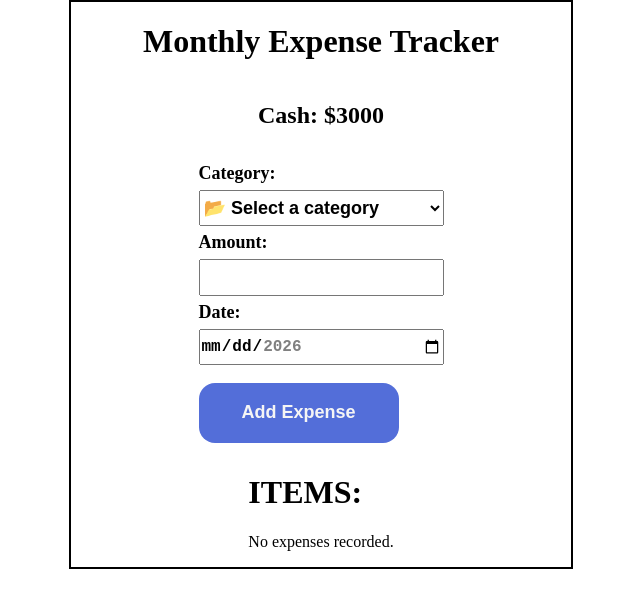
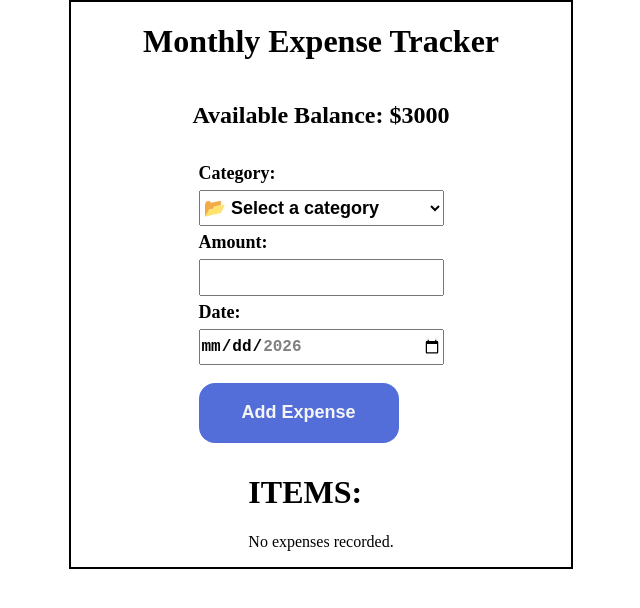
Before and after one commit to 0daysleft/React--Expense-Tracker, a React (Vite) app in the folder expense tracker/: page / in a window 1280 px wide. Shown: the top 608 px of the page, without its empty margins (319-959 px from the left). Built offline with nearby package versions, Linux system fonts and the light colour scheme.

Commit message:
changed amount description

```diff
--- a/expense tracker/src/App.jsx
+++ b/expense tracker/src/App.jsx
@@ -22,7 +22,7 @@ function App() {
     if (category == "")
       return alert("Category cannot be empty, Please choose a category");
     if (amount <= 0) return alert("Amount cannot be empty");
-    if (date == "") return new Date().toLocaleDateString();
+    if (date == "") setDate(new Date().toLocaleDateString());
 
     setExpenses((prev) => {
       const newExpense = { category, amount, date };
@@ -32,16 +32,15 @@ function App() {
       const total = updated.reduce((sum, item) => sum + item.amount, 0);
       setCash(3000 - total);
 
-
       return updated;
     });
 
     // document.getElementById("category").value = null;
-    // document.getElementById("amount").value = "";
+    document.getElementById("amount").value = "";
     // document.getElementById("date").value = "";
     setCategory("");
-    setAmount("");
-    setDate('');
+    setAmount(0);
+    setDate("");
   };
 
   localStorage.setItem("cash", cash.toString());
@@ -49,7 +48,7 @@ function App() {
   return (
     <div className="main-1">
       <h1>Monthly Expense Tracker</h1>
-      <h2>Cash: ${cash}</h2>
+      <h2>Available Balance: ${cash}</h2>
 
       <form className="form">
         <label htmlFor="category">Category:</label>
```
